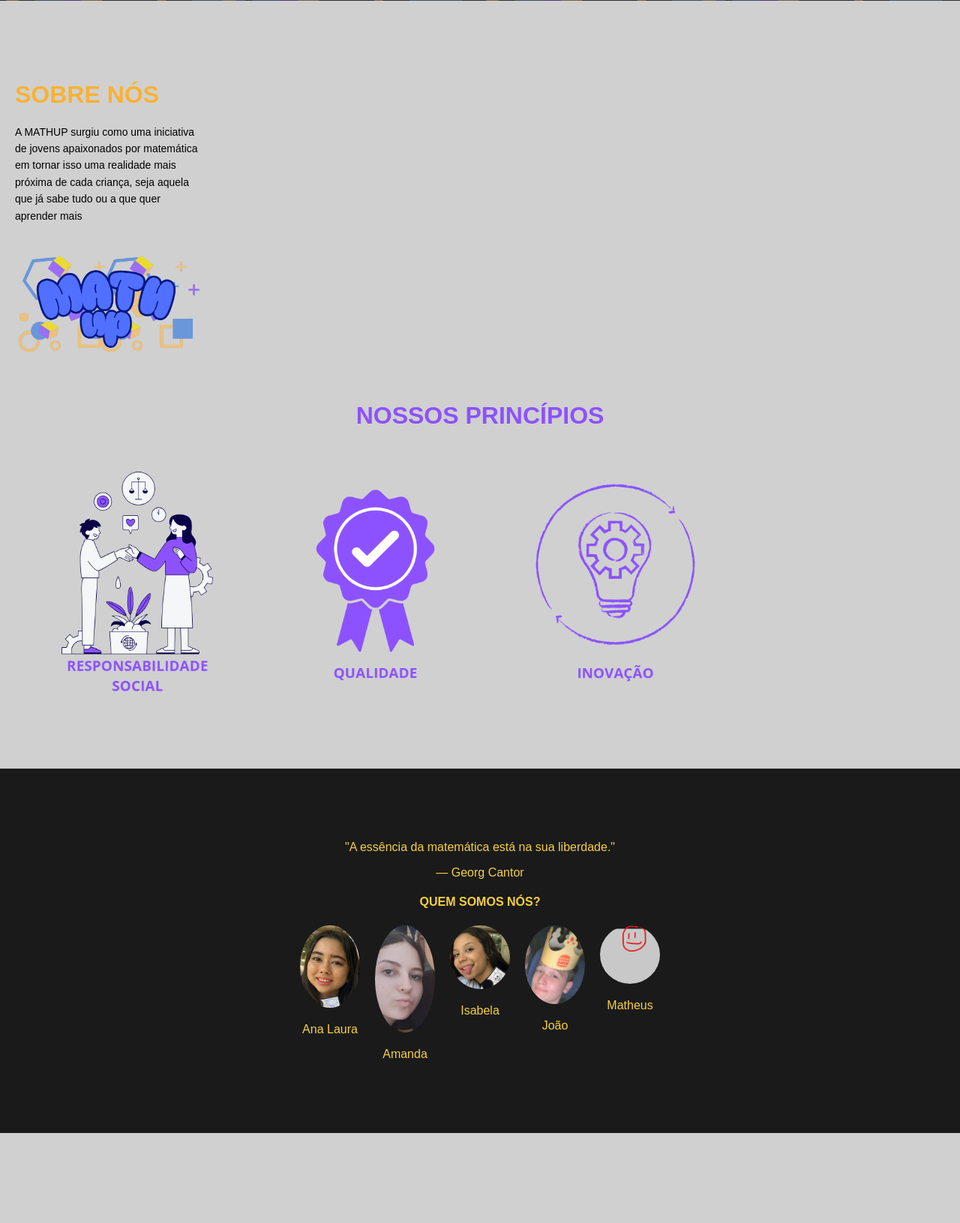
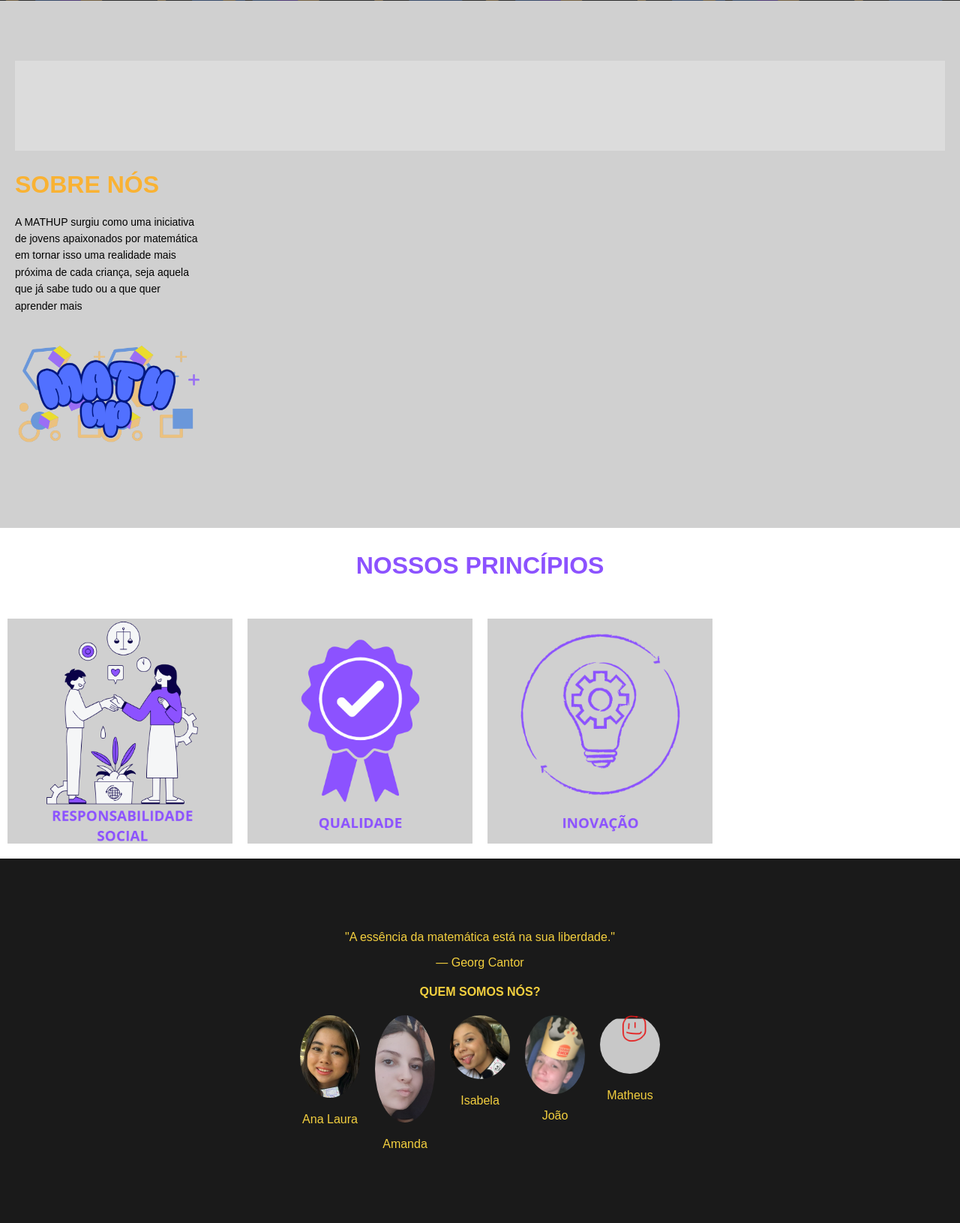
Before and after one commit to joao-Gabriel-Kuschel-Kupske/Match-Up., a Flask app: page / in a window 1280 px wide. Shown: the part 713-2344 px from the top of the page at 75% size. Before the commit the page ends 2224 px from the top, so only its background shows below. Run offline with Flask 3, Linux system fonts and the light colour scheme.

Commit message:
class principios

```diff
--- a/match.up/templates/index.html
+++ b/match.up/templates/index.html
@@ -29,10 +29,14 @@
   </section>
 
   <section class="sobre">
+   <div class="nos"></div>
     <h2>SOBRE NÓS</h2>
     <p>A MATHUP surgiu como uma iniciativa de jovens apaixonados por matemática em tornar isso uma realidade mais próxima de cada criança, seja aquela que já sabe tudo ou a que quer aprender mais</p>
+    </div>
     <img src="static/assets/imagens/logo2.png" alt="logo MathUp" class="logo2">
+  </section>
 
+  <section class="principos">
     <h3>NOSSOS PRINCÍPIOS</h3>
     <div class="principios">
       <img src="static/assets/imagens/principio1.png" alt="Educação divertida">
```
